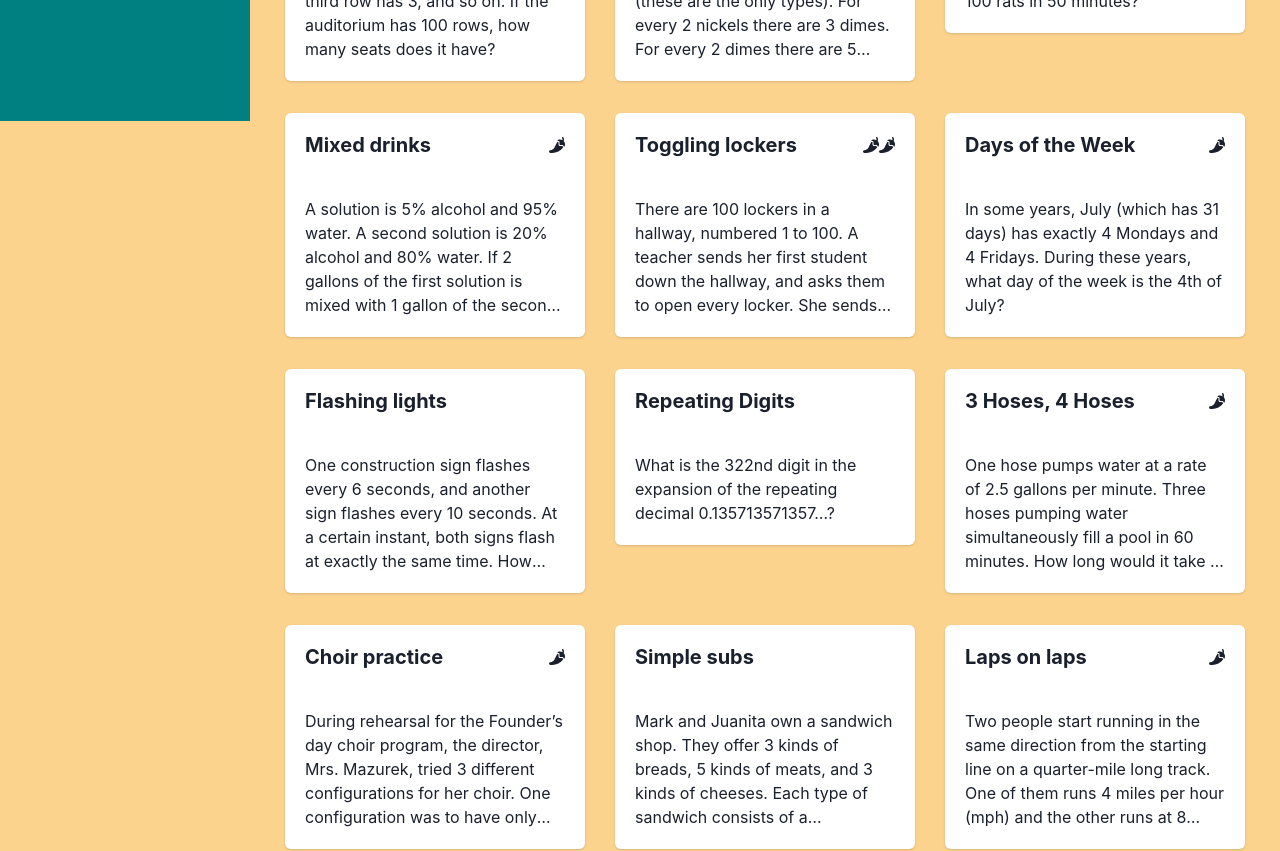
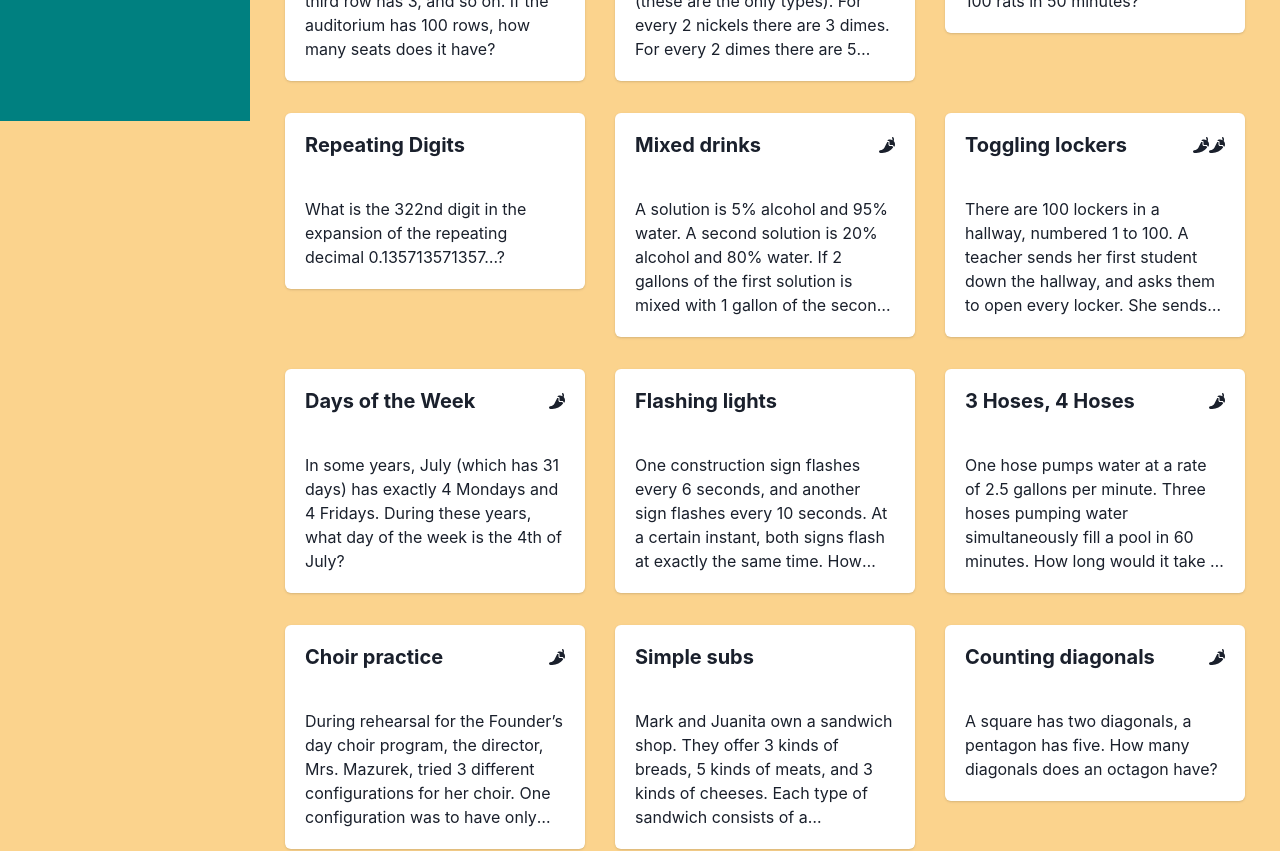
Before and after one commit to davebro1031/EnchantedMath, a React (Vite) app: page / in a window 1280 px wide. Shown: the part 740-1591 px from the top of the page. Built offline with nearby package versions, Linux system fonts and the light colour scheme.

Commit message:
add keys to images

```diff
--- a/src/components/Problem Details/ProblemDetails.jsx
+++ b/src/components/Problem Details/ProblemDetails.jsx
@@ -40,7 +40,11 @@ export default function ProblemDetails() {
                     <TabPanel flexGrow={1} display={'flex'} flexDirection='column' >
                         <Flex direction='column' grow='1'>
                             <Flex gap='4'>
-                                {problemImages ? <Image src={problemImages.image} boxSize='200px' /> : null}
+                                {problemImages ?
+                                    problemImages.data.map( image => {return (
+                                        <Image key={image.key} src={image.src} alt={image.alt} boxSize='200px' />
+                                    )})
+                                    : null}
                                 <Text mb={3}>{problem.text}</Text>
 
                             </Flex>
--- a/src/problems/data.js
+++ b/src/problems/data.js
@@ -140,6 +140,19 @@ export const problems = [
         chilis: 2
     },
     {
+        id: 16,
+        title: "Repeating Digits",
+        text: "What is the 322nd digit in the expansion of the repeating decimal 0.135713571357…?",
+        hints: [
+            "What is the 4th, 8th, 12th, etc. digit?"
+        ],
+        wrongAnswers: null,
+        categories: [
+            "potpourri"
+        ],
+        chilis: 0
+    },
+    {
         id: 20,
         title: "Mixed drinks",
         text: "A solution is 5% alcohol and 95% water.  A second solution is 20% alcohol and 80% water.  If 2 gallons of the first solution is mixed with 1 gallon of the second solution, what percentage of the resulting solution is alcohol?",
@@ -192,19 +205,6 @@ export const problems = [
         chilis: 0
     },
     {
-        id: 16,
-        title: "Repeating Digits",
-        text: "What is the 322nd digit in the expansion of the repeating decimal 0.135713571357…?",
-        hints: [
-            "What is the 4th, 8th, 12th, etc. digit?"
-        ],
-        wrongAnswers: null,
-        categories: [
-            "potpourri"
-        ],
-        chilis: 0
-    },
-    {
         id: 25,
         title: "3 Hoses, 4 Hoses",
         text: "One hose pumps water at a rate of 2.5 gallons per minute.  Three hoses pumping water simultaneously fill a pool in 60 minutes.  How long would it take 4 hoses pumping simultaneously to fill that same pool?",
@@ -240,6 +240,19 @@ export const problems = [
             "combinatorics"
         ],
         chilis: 0
+    },
+    {
+        id: 29,
+        title: "Counting diagonals",
+        text: "A square has two diagonals, a pentagon has five.  How many diagonals does an octagon have?",
+        hints: [
+            "if you're stuck, try making a sequence"
+        ],
+        wrongAnswers: null,
+        categories: [
+            "combinatorics"
+        ],
+        chilis: 1
     },
     {
         id: 34,
--- a/src/problems/images.js
+++ b/src/problems/images.js
@@ -1,9 +1,21 @@
 import p29_pentagon_diagonals from '../images/p29_pentagon_diagonals.png'
+import p29_square_diagonals from '../images/p29_square_diagonals.png'
 
 export const images = [
     {
-        id: 1,
-        image: p29_pentagon_diagonals,
-        styles: [null]
+        id: 29,
+        data: [
+            {
+                key: 1,
+                src: p29_square_diagonals,
+                alt: 'a square with both diagonals drawn'
+
+            },
+            {
+                key: 2,
+                src: p29_pentagon_diagonals,
+                alt: 'a pentagon with all 5 diagonals drawn'
+            }
+        ],
     }
 ]
```
Also changed, not shown: src/images/p29_square_diagonals.png (added).
